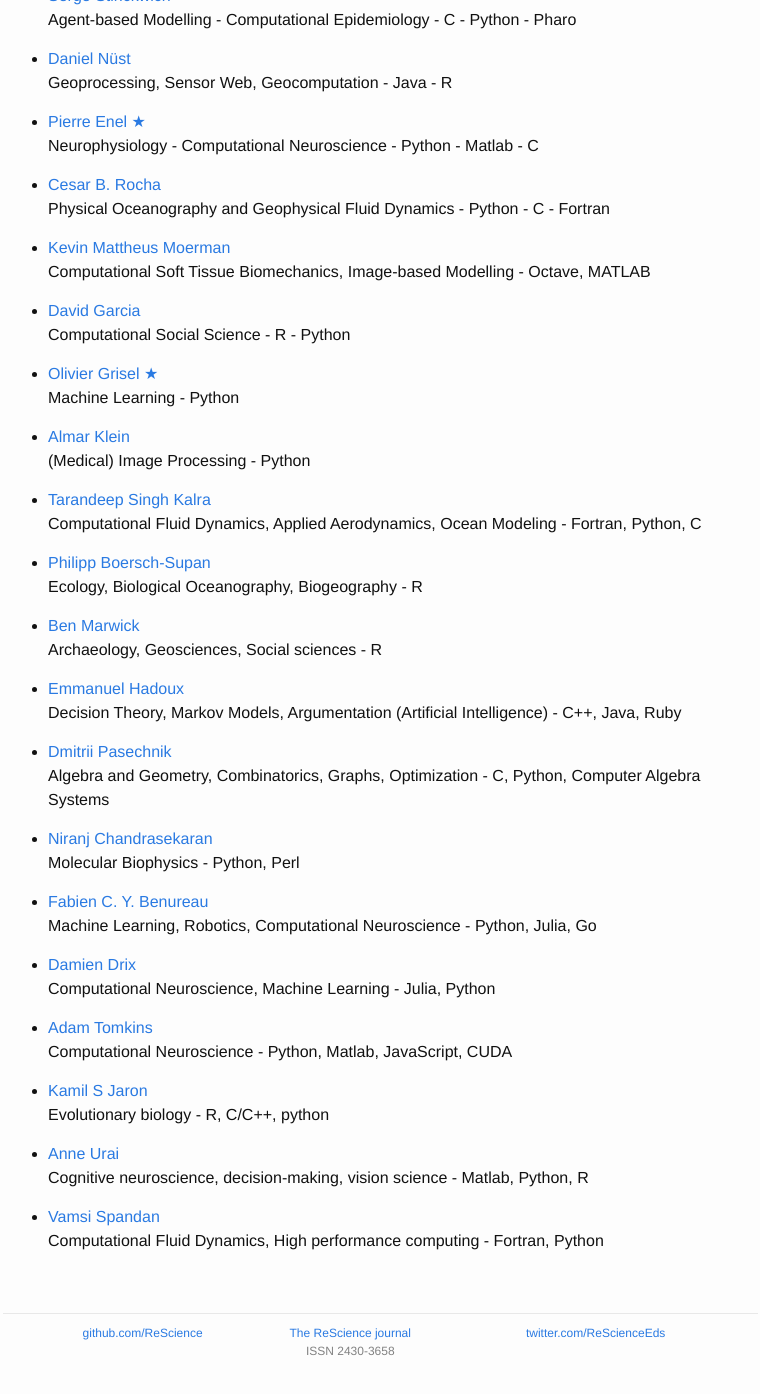
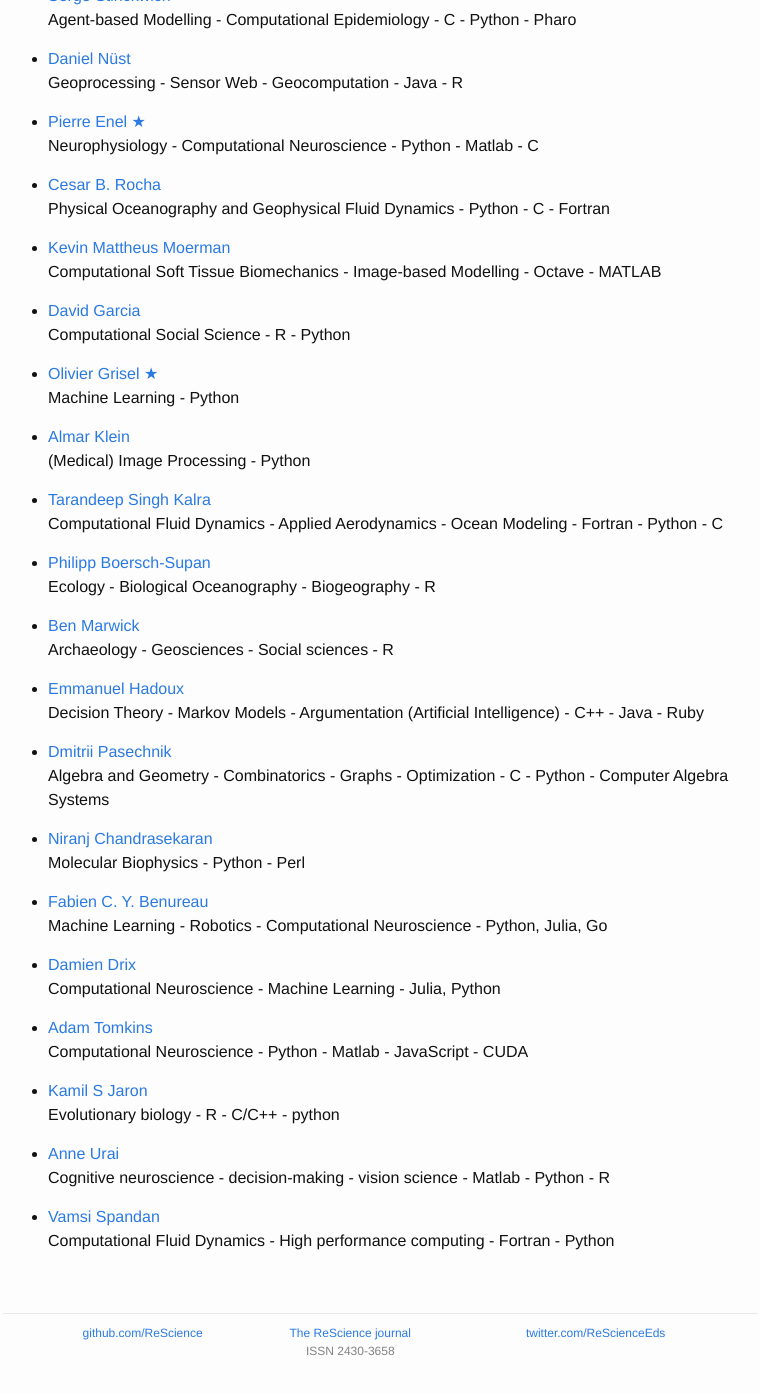
Before and after one commit to ReScience/rescience.github.io, a Jekyll site: the page built from 04-board.md, in a window 1280 px wide and 1400 px high, scrolled down 2995 px. Shown: the top 1394 px of the window, without its empty margins (252-1012 px from the left). Built offline with Jekyll 4.4.1, drawn with Linux system fonts in a browser that asks for light colours.

Commit message:
Unified style

```diff
--- a/04-board.md
+++ b/04-board.md
@@ -156,7 +156,7 @@ accepts submissions in other open source languages.
   Agent-based Modelling - Computational Epidemiology - C - Python - Pharo
 
 * [Daniel Nüst](https://github.com/nuest)
-  Geoprocessing, Sensor Web, Geocomputation - Java - R
+  Geoprocessing - Sensor Web - Geocomputation - Java - R
 
 * [Pierre Enel](https://github.com/piero-le-fou)
   [★](https://github.com/ReScience/ReScience-submission/pull/19)
@@ -166,7 +166,7 @@ accepts submissions in other open source languages.
   Physical Oceanography and Geophysical Fluid Dynamics - Python - C - Fortran
 
 * [Kevin Mattheus Moerman](https://github.com/Kevin-Mattheus-Moerman)
-  Computational Soft Tissue Biomechanics, Image-based Modelling - Octave, MATLAB
+  Computational Soft Tissue Biomechanics - Image-based Modelling - Octave - MATLAB
 
 * [David Garcia](https://github.com/dgarcia-eu)
   Computational Social Science - R - Python
@@ -179,38 +179,38 @@ accepts submissions in other open source languages.
   (Medical) Image Processing - Python
 
 * [Tarandeep Singh Kalra](https://github.com/tarankalra)
-  Computational Fluid Dynamics, Applied Aerodynamics, Ocean Modeling - Fortran, Python, C
+  Computational Fluid Dynamics - Applied Aerodynamics - Ocean Modeling - Fortran - Python - C
 
 * [Philipp Boersch-Supan](https://github.com/pboesu)
-  Ecology, Biological Oceanography, Biogeography - R
+  Ecology - Biological Oceanography - Biogeography - R
 
 * [Ben Marwick](https://github.com/benmarwick)
-  Archaeology, Geosciences, Social sciences - R
+  Archaeology - Geosciences - Social sciences - R
 
 * [Emmanuel Hadoux](https://github.com/ehadoux)
-  Decision Theory, Markov Models, Argumentation (Artificial Intelligence) -
-  C++, Java, Ruby
+  Decision Theory - Markov Models - Argumentation (Artificial Intelligence) -
+  C++ - Java - Ruby
 
 * [Dmitrii Pasechnik](https://github.com/dimpase)
-  Algebra and Geometry, Combinatorics, Graphs, Optimization - C, Python, Computer Algebra Systems
+  Algebra and Geometry - Combinatorics - Graphs - Optimization - C - Python - Computer Algebra Systems
 
 * [Niranj Chandrasekaran](https://github.com/niranjchandrasekaran)
-  Molecular Biophysics - Python, Perl
+  Molecular Biophysics - Python - Perl
 
 * [Fabien C. Y. Benureau](https://github.com/benureau)
-  Machine Learning, Robotics, Computational Neuroscience - Python, Julia, Go
+  Machine Learning - Robotics - Computational Neuroscience - Python, Julia, Go
 
 * [Damien Drix](https://github.com/damiendr)
-  Computational Neuroscience, Machine Learning - Julia, Python
+  Computational Neuroscience - Machine Learning - Julia, Python
 
 * [Adam Tomkins](https://github.com/AdamRTomkins)
-  Computational Neuroscience - Python, Matlab, JavaScript, CUDA
+  Computational Neuroscience - Python - Matlab - JavaScript - CUDA
 
 * [Kamil S Jaron](https://github.com/KamilSJaron)
-  Evolutionary biology - R, C/C++, python
+  Evolutionary biology - R - C/C++ - python
 
 * [Anne Urai](https://github.com/anne-urai)
-  Cognitive neuroscience, decision-making, vision science - Matlab, Python, R
+  Cognitive neuroscience - decision-making - vision science - Matlab - Python - R
 
 * [Vamsi Spandan](https://github.com/nadnaps)
-  Computational Fluid Dynamics, High performance computing - Fortran, Python
+  Computational Fluid Dynamics - High performance computing - Fortran - Python
```
